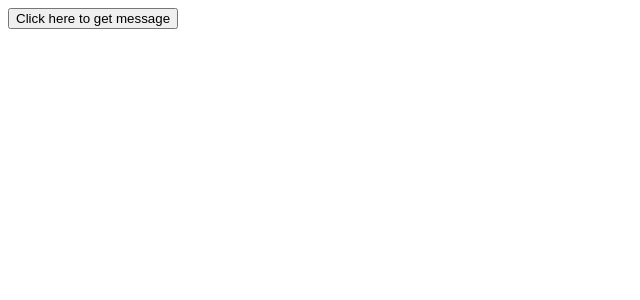
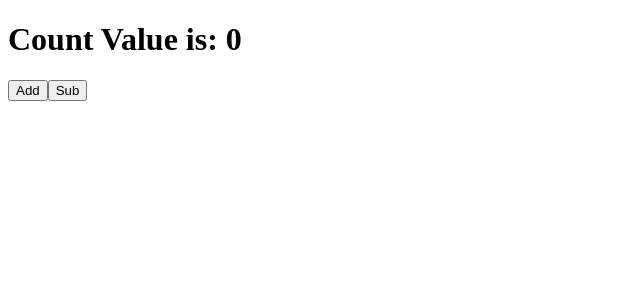
Before and after one commit to AsidyxTheHacker/my-react-app, a React (Vite) app: page / in a window 1280 px wide. Shown: the top 300 px of the page, without its empty margins (0-640 px from the left). Built offline with nearby package versions, Linux system fonts and the light colour scheme.

Commit message:
practiced useState with counter

```diff
--- a/src/App.jsx
+++ b/src/App.jsx
@@ -1,9 +1,9 @@
-import Message from "./Message";
+import Counter_Two from "./Counter_Two";
 
 function App() {
   return(
     <>
-      <Message />
+      <Counter_Two />
     </>
   );
 }
--- /dev/null
+++ b/src/Counter_Two.jsx
@@ -0,0 +1,21 @@
+import React, { useState } from 'react';
+
+export default function Counter_Two() {
+    const [count, setCount] = useState(0);
+
+    function handleClickAdd() {
+        setCount((c) => c + 1)
+    }
+
+    function handleClickSub() {
+        setCount((c) => c - 1)
+    }
+
+    return(<>
+        <div>
+            <h1>Count Value is: {count}</h1>
+            <button onClick={handleClickAdd}>Add</button>
+            <button onClick={handleClickSub}>Sub</button>
+        </div>
+    </>)
+};
```
